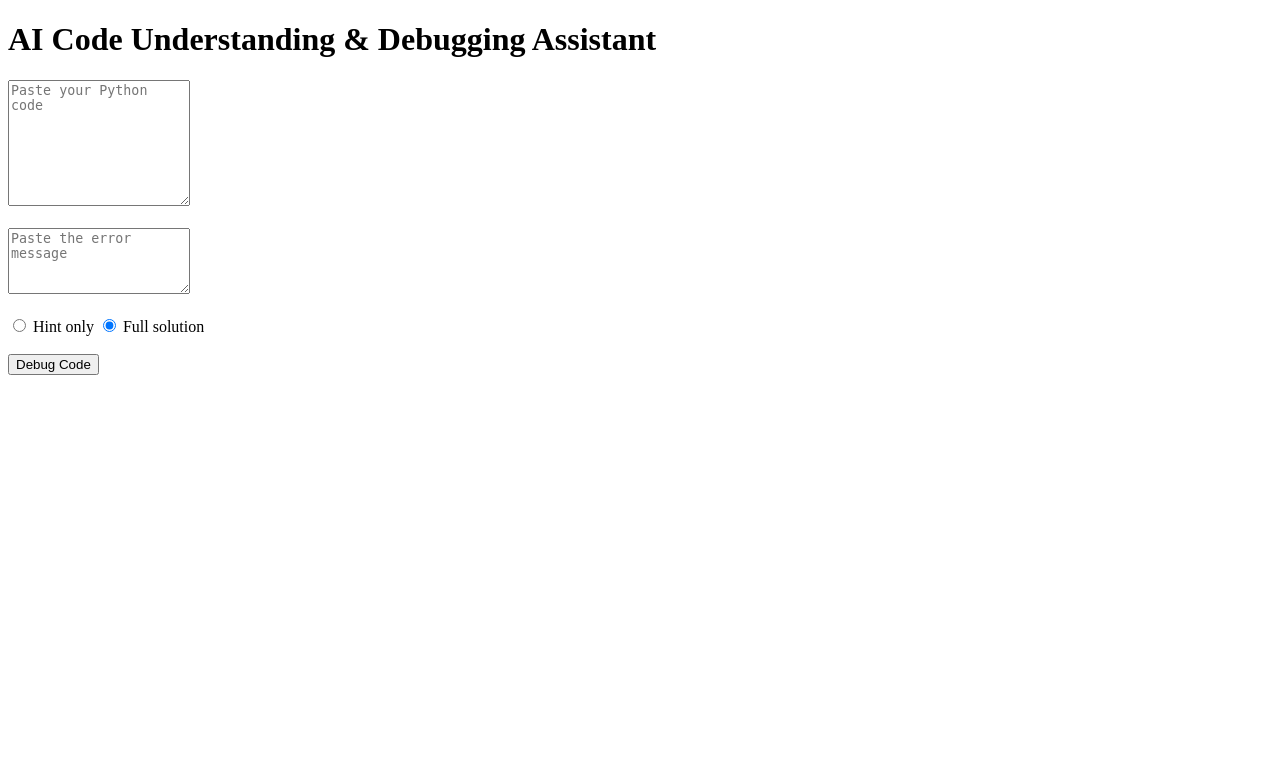
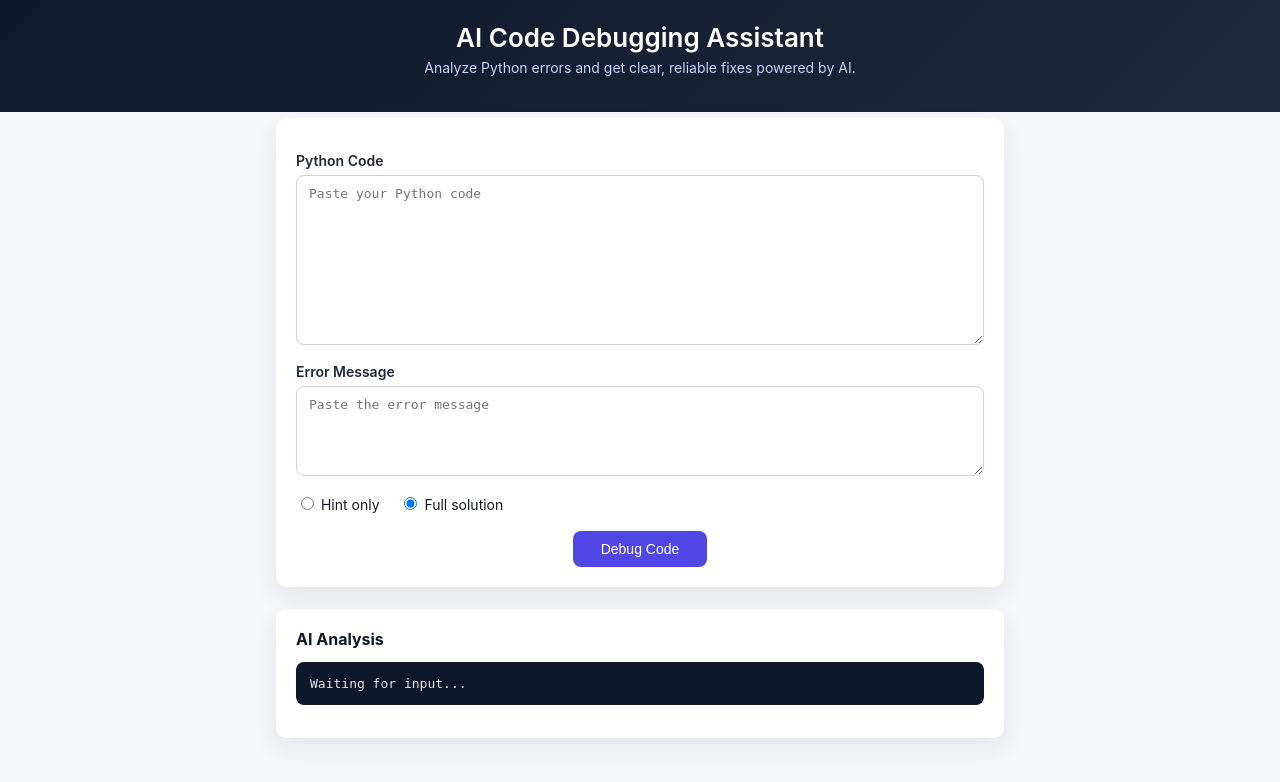
Before and after one commit to iysankhyan1902/ai-code-debugger, a Django app: page / in a window 1280 px wide. Shown: the top 782 px of the page. Run offline with Django 5.2, Linux system fonts and the light colour scheme.

Commit message:
improve UI layout and styling for AI debugger

```diff
--- /dev/null
+++ b/core/analyzer/static/css/style.css
@@ -0,0 +1,135 @@
+
+* {
+    box-sizing: border-box;
+}
+
+body {
+    margin: 0;
+    font-family: -apple-system, BlinkMacSystemFont, "Segoe UI",
+                 Roboto, Oxygen, Ubuntu, Cantarell, "Helvetica Neue",
+                 Arial, sans-serif;
+    background-color: #f5f7fb;
+    color: #0f172a;
+}
+
+
+.hero {
+    background: linear-gradient(135deg, #0f172a, #1e293b);
+    color: white;
+    text-align: center;
+    padding: 22px 16px;
+}
+
+.hero h1 {
+    margin: 0;
+    font-size: 26px;
+    font-weight: 600;
+}
+
+.hero p {
+    margin-top: 6px;
+    font-size: 14px;
+    color: #c7d2fe;
+}
+
+
+.container {
+    max-width: 760px;
+    margin: 24px auto;
+    padding: 0 16px;
+}
+
+
+.card {
+    background: white;
+    border-radius: 10px;
+    padding: 20px;
+    box-shadow: 0 10px 25px rgba(15, 23, 42, 0.08);
+    margin-bottom: 22px;
+}
+
+.main-card {
+    margin-top: -18px;
+}
+
+
+.section-title {
+    display: block;
+    margin: 14px 0 6px;
+    font-size: 14px;
+    font-weight: 600;
+    color: #1e293b;
+}
+
+
+textarea {
+    width: 100%;
+    border-radius: 8px;
+    border: 1px solid #cbd5e1;
+    padding: 10px 12px;
+    font-family: monospace;
+    font-size: 13px;
+    resize: vertical;
+}
+
+textarea:focus {
+    outline: none;
+    border-color: #6366f1;
+    box-shadow: 0 0 0 2px rgba(99, 102, 241, 0.15);
+}
+
+
+.code-box {
+    min-height: 170px;
+}
+
+.error-box {
+    min-height: 90px;
+}
+
+
+.radio-group {
+    margin: 14px 0;
+    font-size: 14px;
+}
+
+.radio-group label {
+    margin-right: 16px;
+    cursor: pointer;
+}
+
+
+button {
+    display: block;
+    margin: 18px auto 0;
+    padding: 10px 28px;
+    background: #4f46e5;
+    color: white;
+    font-size: 14px;
+    font-weight: 500;
+    border: none;
+    border-radius: 8px;
+    cursor: pointer;
+}
+
+button:hover {
+    background: #4338ca;
+}
+
+
+.output-card h3 {
+    margin-top: 0;
+    margin-bottom: 10px;
+    font-size: 16px;
+}
+
+.output-card pre {
+    background: #0f172a;
+    color: #e5e7eb;
+    padding: 14px;
+    border-radius: 8px;
+    font-size: 13px;
+    max-height: 140px;
+    overflow-y: auto;
+    white-space: pre-wrap;
+}
--- a/core/analyzer/templates/analyzer/home.html
+++ b/core/analyzer/templates/analyzer/home.html
@@ -1,30 +1,53 @@
 <!DOCTYPE html>
-<html>
+<html lang="en">
 <head>
     <title>AI Code Debugging Assistant</title>
+    {% load static %}
+    <link rel="stylesheet" href="{% static 'css/style.css' %}">
 </head>
+
 <body>
-    <h1>AI Code Understanding & Debugging Assistant</h1>
 
+
+<div class="hero">
+    <h1>AI Code Debugging Assistant</h1>
+    <p>Analyze Python errors and get clear, reliable fixes powered by AI.</p>
+</div>
+
+<!-- MAIN CONTENT -->
+<div class="container">
+
+    <!-- MAIN APP CARD -->
+    <div class="card main-card">
         <form id="debugForm">
-        <textarea id="code" rows="8" placeholder="Paste your Python code"></textarea>
-        <br><br>
 
-        <textarea id="error" rows="4" placeholder="Paste the error message"></textarea>
-        <br><br>
+            <label class="section-title">Python Code</label>
+            <textarea id="code" class="code-box" placeholder="Paste your Python code"></textarea>
 
+            <label class="section-title">Error Message</label>
+            <textarea id="error" class="error-box" placeholder="Paste the error message"></textarea>
+
+
+            <div class="radio-group">
                 <label>
                     <input type="radio" name="mode" value="hint"> Hint only
                 </label>
                 <label>
                     <input type="radio" name="mode" value="full" checked> Full solution
                 </label>
+            </div>
 
-        <br><br>
             <button type="submit">Debug Code</button>
         </form>
+    </div>
 
-    <pre id="output" style="margin-top:20px;"></pre>
+    <!-- OUTPUT CARD -->
+    <div class="card output-card">
+        <h3>AI Analysis</h3>
+        <pre id="output">Waiting for input...</pre>
+    </div>
+
+</div>
 
 <script>
 document.getElementById("debugForm").addEventListener("submit", async function (e) {
@@ -35,7 +58,6 @@
     const mode = document.querySelector('input[name="mode"]:checked').value;
     const output = document.getElementById("output");
 
-            // Client-side validation
     if (!code.trim()) {
         output.innerText = "Please enter code before submitting.";
         return;
@@ -46,7 +68,7 @@
         return;
     }
 
-            output.innerText = "Sending request to backend...";
+    output.innerText = "Analyzing code and error...";
 
     const response = await fetch("/debug/", {
         method: "POST",
@@ -58,14 +80,9 @@
     });
 
     const data = await response.json();
-
-            // response handling
-            if (data.error) {
-                output.innerText = data.error;
-            } else {
-                output.innerText = data.result;
-            }
+    output.innerText = data.error || data.result;
 });
 </script>
+
 </body>
 </html>
```
Lines whose indentation alone changed are shown as unchanged.
